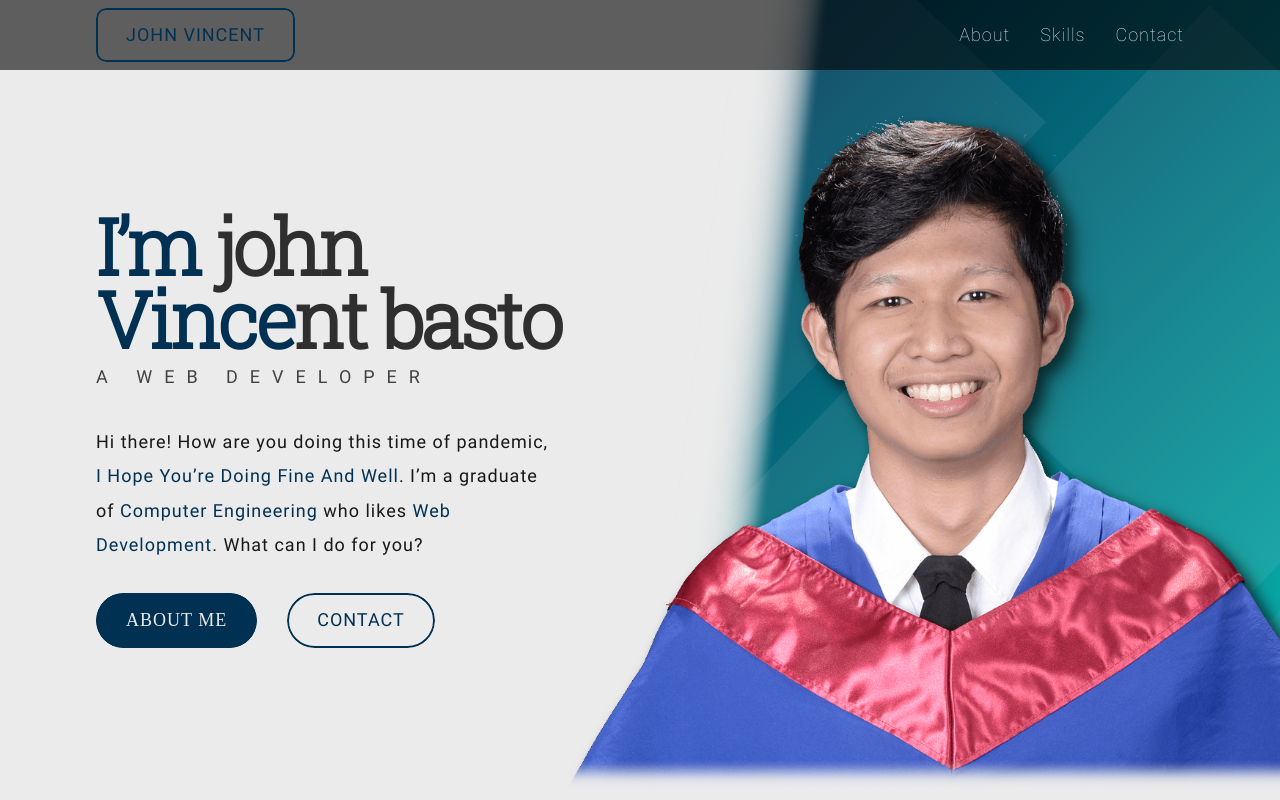
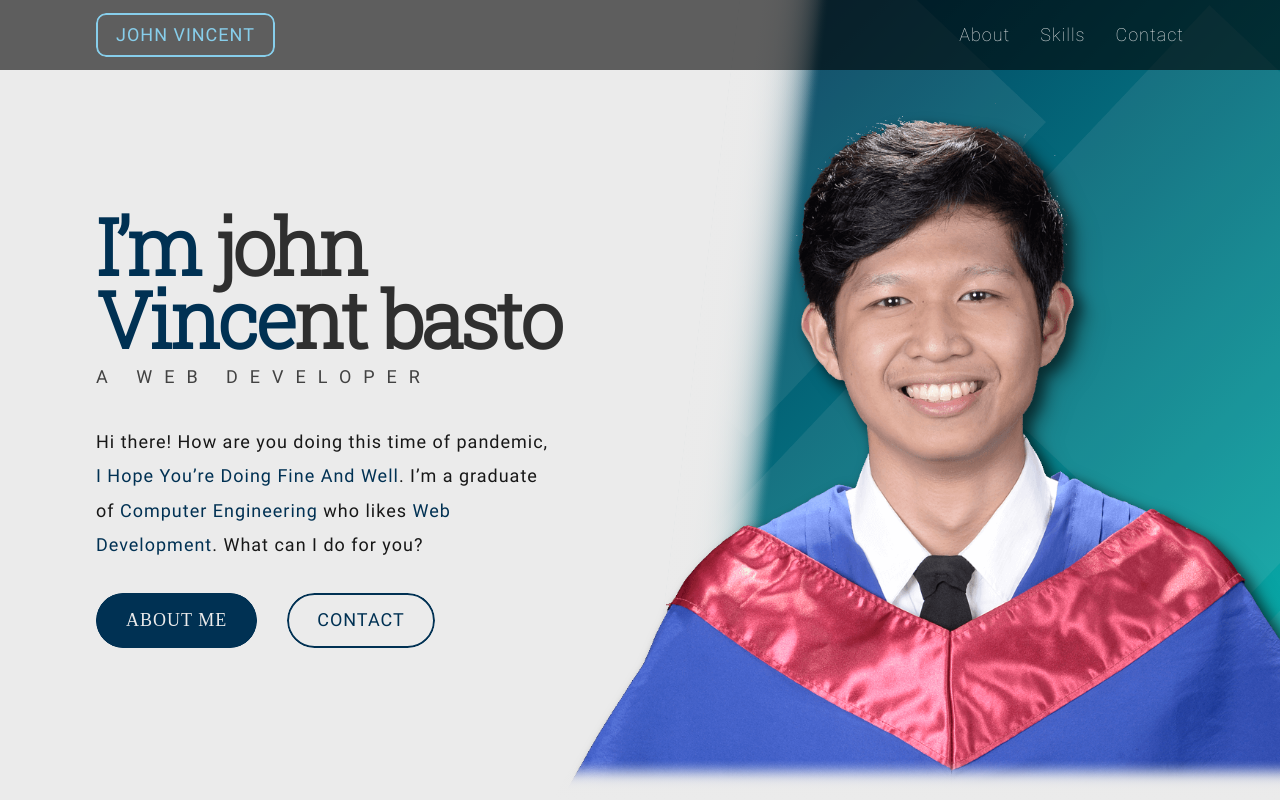
Before and after one commit to jvincebasto/my-vue-portfolio, a Vue app: page / in a window 1280 px wide. Shown: the top 800 px of the page. Built offline with nearby package versions, Linux system fonts and the light colour scheme; a web font is replaced by a local one.

Commit message:
new feature: custom button styles and transitions in js with mediaMatch

```diff
--- a/src/components/Btn-Secondary.vue
+++ b/src/components/Btn-Secondary.vue
@@ -1,16 +1,16 @@
 <template>
-  <template v-if="btnType(btnObj)">
-    <div class="btn btn-container" :style="$attrs.btnBorder">
-      <div class="btn-bg"></div>
-      <div class="btn-slide"></div>
-      <div class="btn-border"></div>
-      <a :href="btnLink(btnObj)">
+  <template v-if="type(typeObj)">
+    <div class="btn btn-container" ref="container">
+      <div class="btn-bg" ref="bg"></div>
+      <div class="btn-slide" ref="slide"></div>
+      <div class="btn-border" ref="border"></div>
+      <a :href="link(typeObj)" ref="link">
         <slot name="title">Secondary Button - Link</slot>
       </a>
     </div>
   </template>
   <template v-else>
-    <div class="btn btn-container" :style="$attrs.btnBorder">
+    <div class="btn btn-container">
       <div class="btn-bg"></div>
       <div class="btn-slide"></div>
       <div class="btn-border"></div>
@@ -25,23 +25,202 @@
 <script>
 export default {
   props: {
-    btnObj: Object
+    btnType: Object,
+    btnBp: Object,
+    btnStyle: Object,
+    btnEvent: Object,
+    btnMultiObj: Object
+  },
+  data() {
+    return {
+      typeObj: this.btnType,
+      bpObj: this.btnBp,
+      styleObj: this.btnStyle,
+      eventObj: this.btnEvent,
+      multiObj: this.btnMultiObj
+    };
   },
   methods: {
-    btnType(obj) {
+    type(obj) {
+      if (obj) {
         if (obj.type === "link") {
           return true;
         } else {
           return false;
         }
+      }
     },
-    btnLink(obj) {
+    link(obj) {
+      if (obj) {
         if (!obj.link) {
           return "#";
         } else {
           return obj.link;
         }
       }
+    },
+
+    addStyles(ref, items, unset) {
+      if (items) {
+        if (unset === false) {
+          for (const item in items) {
+            ref.style[item] = items[item];
+          }
+        } else {
+          for (const item in items) {
+            ref.style[item] = "";
+          }
+        }
+      }
+    },
+    invokeStyles(obj, unset) {
+      if (obj) {
+        for (const item in obj) {
+          if (item) {
+            const ref = this.$refs[item];
+            this.addStyles(ref, obj[item], unset);
+          }
+        }
+      }
+    },
+
+    eventTargets(ref) {
+      if (ref) {
+        const obj = {
+          evt: this.$refs[ref.evt],
+          elt: this.$refs[ref.elt]
+        };
+        return obj;
+      }
+    },
+    eventStyles(evt, evStyles, unset) {
+      if (evStyles) {
+        if (unset === false) {
+          for (const evStyle in evStyles) {
+            evt.style[evStyle] = evStyles[evStyle];
+          }
+        } else {
+          for (const evStyle in evStyles) {
+            evt.style[evStyle] = "";
+          }
+        }
+      }
+    },
+    eventListener(refs, events, unset) {
+      if (events) {
+        if (unset === false) {
+          for (const event in events) {
+            refs.evt[event] = this.eventStyles.bind(
+              null,
+              refs.elt,
+              events[event],
+              false
+            );
+          }
+        } else {
+          for (const event in events) {
+            refs.evt[event] = this.eventStyles.bind(
+              null,
+              refs.elt,
+              events[event],
+              true
+            );
+          }
+        }
+      }
+    },
+    invokeListener(obj, unset) {
+      if (obj) {
+        // const refs = this.eventTargets(obj.evt,obj.elt);
+        const refs = this.eventTargets(obj);
+        this.eventListener(refs, obj.events, unset);
+      }
+    },
+
+    breakpoint(width = 1024, minmax = "max", unit = "px") {
+      const widthFilter = parseFloat(width);
+      const bp = window.matchMedia(`(${minmax}-width: ${widthFilter}${unit})`);
+      return bp;
+    },
+    boundFnObj(fn, fnObj, ...args) {
+      const argsArr = [...args];
+      let fnBound;
+
+      if (argsArr.length > 0) {
+        fnBound = fn.bind(null, fnObj, ...args);
+      } else {
+        fnBound = fn.bind(null, fnObj);
+      }
+      return fnBound;
+    },
+    matchBp(media, fnBound) {
+      if (media.matches) {
+        console.log("Added Rules");
+        fnBound(false);
+      } else {
+        console.log("Removed Rules");
+        fnBound(true);
+      }
+    },
+    invokeBpFn(bpObj, fnBound) {
+      if (bpObj) {
+        const bp = this.breakpoint(bpObj.width, bpObj.minmax, bpObj.unit);
+        let fnFinal;
+
+        this.matchBp(bp, fnBound);
+        fnFinal = () => this.matchBp(bp, fnBound);
+        return { bp, fnFinal };
+      }
+    },
+    invokeBpListener(eventBpObj) {
+      if (eventBpObj) {
+        const bp = eventBpObj.bp;
+        const fnFinal = eventBpObj.fnFinal;
+        bp.addListener(fnFinal);
+      }
+    },
+
+    setMediaLogic(bpObj, fnType, fnObj, ...args) {
+      if (bpObj) {
+        const fnBound = this.boundFnObj(fnType, fnObj, ...args);
+        const invokeBoundFn = this.invokeBpFn(bpObj, fnBound);
+        this.invokeBpListener(invokeBoundFn);
+      }
+    },
+    setMultiMediaLogic(bpObj, typeObj, ...args) {
+      // setMultiMediaLogic(bpObj,typeObj) {
+      if (bpObj) {
+        if (typeObj) {
+          if (typeObj.styles) {
+            for (const objStyle in typeObj.styles) {
+              this.setMediaLogic(
+                bpObj,
+                this.invokeStyles,
+                typeObj.styles[objStyle],
+                ...args
+              );
+            }
+          }
+
+          if (typeObj.events) {
+            for (const objEvent in typeObj.events) {
+              this.setMediaLogic(
+                bpObj,
+                this.invokeListener,
+                typeObj.events[objEvent],
+                ...args
+              );
+            }
+          }
+        }
+      }
+    }
+  },
+  mounted() {
+    // this.setMediaLogic(this.bpObj,this.invokeStyles,this.styleObj);
+    // this.setMediaLogic(this.bpObj,this.invokeListener,this.eventObj);
+
+    this.setMultiMediaLogic(this.bpObj, this.multiObj);
   }
 };
 </script>
--- a/src/components/Navbar.vue
+++ b/src/components/Navbar.vue
@@ -13,20 +13,15 @@
       <div class="nav-logo">
         <ul>
           <li>
+            <!--          :btn-style="styleObj"
+              :btn-event="eventObj(evObj.evt,evObj.elt,evObj.events)"
+ -->
             <btn-secondary
-              :btnObj="btnlink('link', '#')"
-              :btnBorder="'border-radius: 1rem'"
+              :btn-type="linkObj('link', '#')"
+              :btn-bp="bpObj(mediaObj.width, mediaObj.minmax, mediaObj.unit)"
+              :btn-multi-obj="fnTypes"
             >
               <template #title>John Vincent</template>
-
-              <!--               <template #title>
-                <template v-if="mediaMatch(1024)" @resize="mediaMatch(1024)">
-                  <p>true</p>
-                </template>
-                <template v-else>
-                  <p>false</p>
-                </template>
-              </template> -->
             </btn-secondary>
           </li>
         </ul>
@@ -54,71 +49,101 @@
 <script>
 import btnSecondary from "@/components/Btn-Secondary.vue";
 
-// let x = window.matchMedia("(max-width: 768px)");
-
-// mediaValidate(media = vw, obj = {}) {
-//   if(media.matches) {
-//     console.log("matched");
-//     return true;
-//   }
-//   else {
-//     console.log("No Media Query Matched")
-//     return false;
-//   }
-// }
-
-// x.addListener(mediaMatch);
-
-// function mediaMatch(width = 1200) {
-//   let vw = window.matchMedia(`(max-width: ${width}px)`);
-
-//   function mediaValidate(media = vw) {
-//     if(media.matches) {
-//       console.log("matched");
-//       return true;
-//     }
-//     else {
-//       console.log("No Media Query Matched")
-//       return false;
-//     }
-//   }
-
-//   vw.addListener(mediaValidate);
-// }
-
 export default {
   components: {
     btnSecondary
   },
+  data() {
+    //
+
+    const mediaObj = {
+      width: 900,
+      minmax: "min",
+      unit: "px"
+    };
+
+    const styleObj = {
+      container: {
+        borderRadius: "1rem"
+      },
+      bg: {},
+      slide: {},
+      border: {
+        borderColor: "skyblue"
+      },
+      link: {
+        padding: ".5rem 2rem",
+        color: "skyblue"
+      }
+    };
+
+    const evObj = {
+      evt: "container",
+      elt: "slide",
+      events: {
+        onmouseover: {
+          background: "crimson",
+          opacity: 1
+        },
+        onmouseleave: {
+          background: "blue",
+          opacity: 0
+        }
+      }
+    };
+
+    const fnTypes = {
+      styles: {
+        st: styleObj
+      },
+      events: {
+        ev: evObj
+      }
+    };
+    //
+
+    const all = {
+      mediaObj,
+      styleObj,
+      evObj,
+      fnTypes
+    };
+
+    return {
+      all,
+      mediaObj: all.mediaObj,
+      styleObj: all.styleObj,
+      evObj: all.evObj,
+      fnTypes: all.fnTypes
+    };
+  },
   methods: {
-    btnlink(type = "link", link = "#") {
-      const btnObj = {
+    linkObj(type = "link", link = "#") {
+      const obj = {
         type,
         link
       };
-
-      return btnObj;
+      return obj;
     },
-    mediaMatch(width = 1200) {
-      const filterWidth = parseFloat(width);
-      let vw = window.matchMedia(`(max-width: ${filterWidth}px)`);
-
-      function mediaValidate(media = vw) {
-        if (media.matches) {
-          console.log("matched");
-          return true;
-        } else {
-          console.log("No Media Query Matched");
-          return false;
-        }
-      }
-
-      const bool = mediaValidate();
-      vw.addListener(mediaValidate);
-
-      console.log(bool);
-      return bool;
+    bpObj(width, minmax, unit) {
+      const obj = {
+        width,
+        minmax,
+        unit
+      };
+      return obj;
+    },
+    eventObj(evTarget, elTarget, events) {
+      const obj = {
+        evTarget,
+        elTarget,
+        events
+      };
+      return obj;
     }
+  },
+  mounted() {
+    // console.log(this.$data);
   }
 };
 </script>
--- a/src/views/homepage/Hero.vue
+++ b/src/views/homepage/Hero.vue
@@ -24,12 +24,12 @@
         <div class="btn-headline">
           <ul>
             <li>
-              <btn-primary :btnObj="btnlink('link', '#about')">
+              <btn-primary :btnObj="linkObj('link', '#about')">
                 <template #title>About Me</template>
               </btn-primary>
             </li>
             <li>
-              <btn-secondary :btnObj="btnlink('link', '#contacts')">
+              <btn-secondary :btn-type="linkObj('link', '#contacts')">
                 <template #title>Contact</template>
               </btn-secondary>
             </li>
@@ -95,13 +95,12 @@ export default {
     btnSecondary
   },
   methods: {
-    btnlink(type = "link", link = "#") {
-      const btnObj = {
+    linkObj(type = "link", link = "#") {
+      const obj = {
         type,
         link
       };
-
-      return btnObj;
+      return obj;
     }
   }
 };
```
Also changed, not shown: src/components/Btn-Primary.vue (+15 -0 lines). Lines whose indentation alone changed are shown as unchanged.
